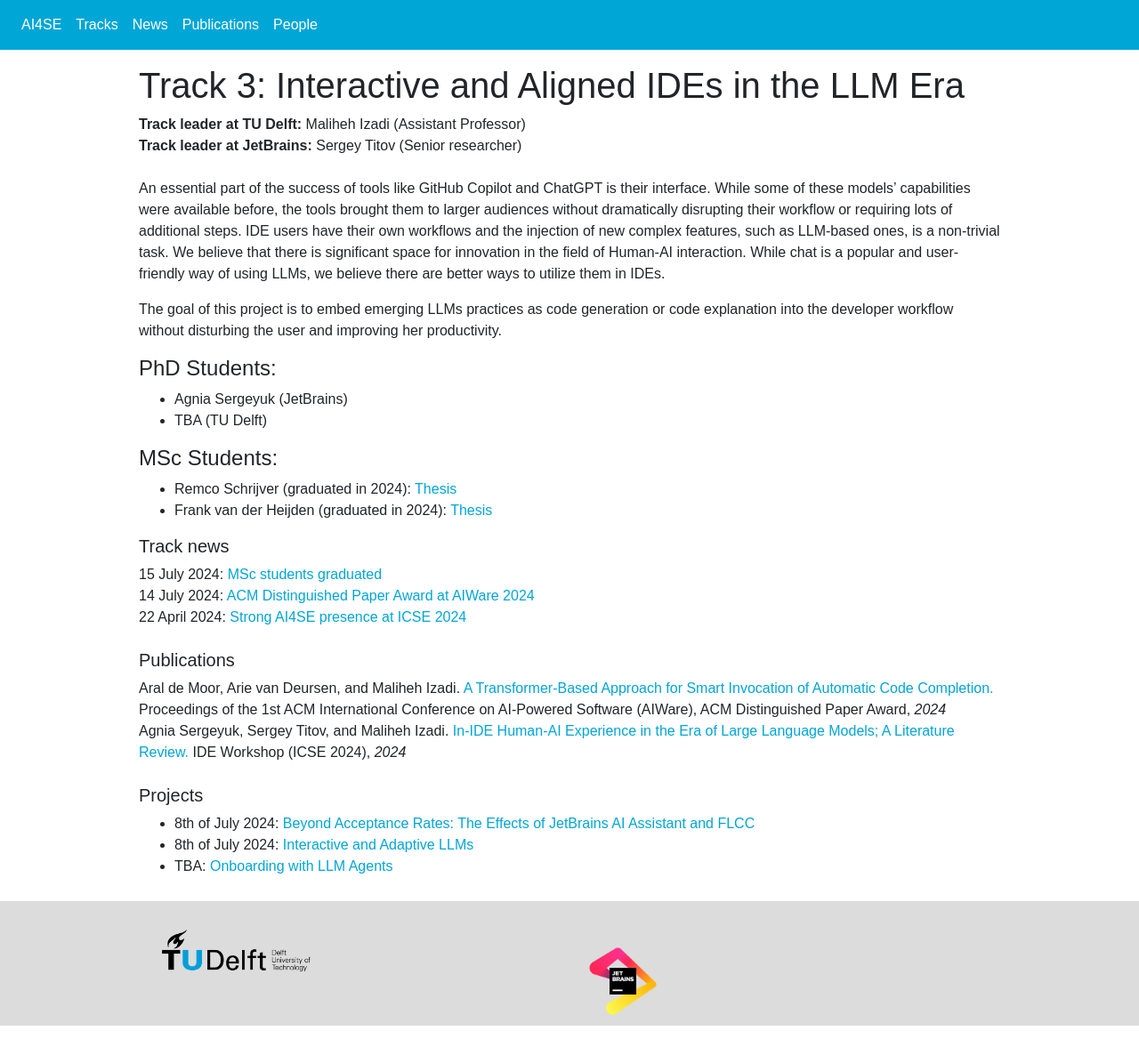
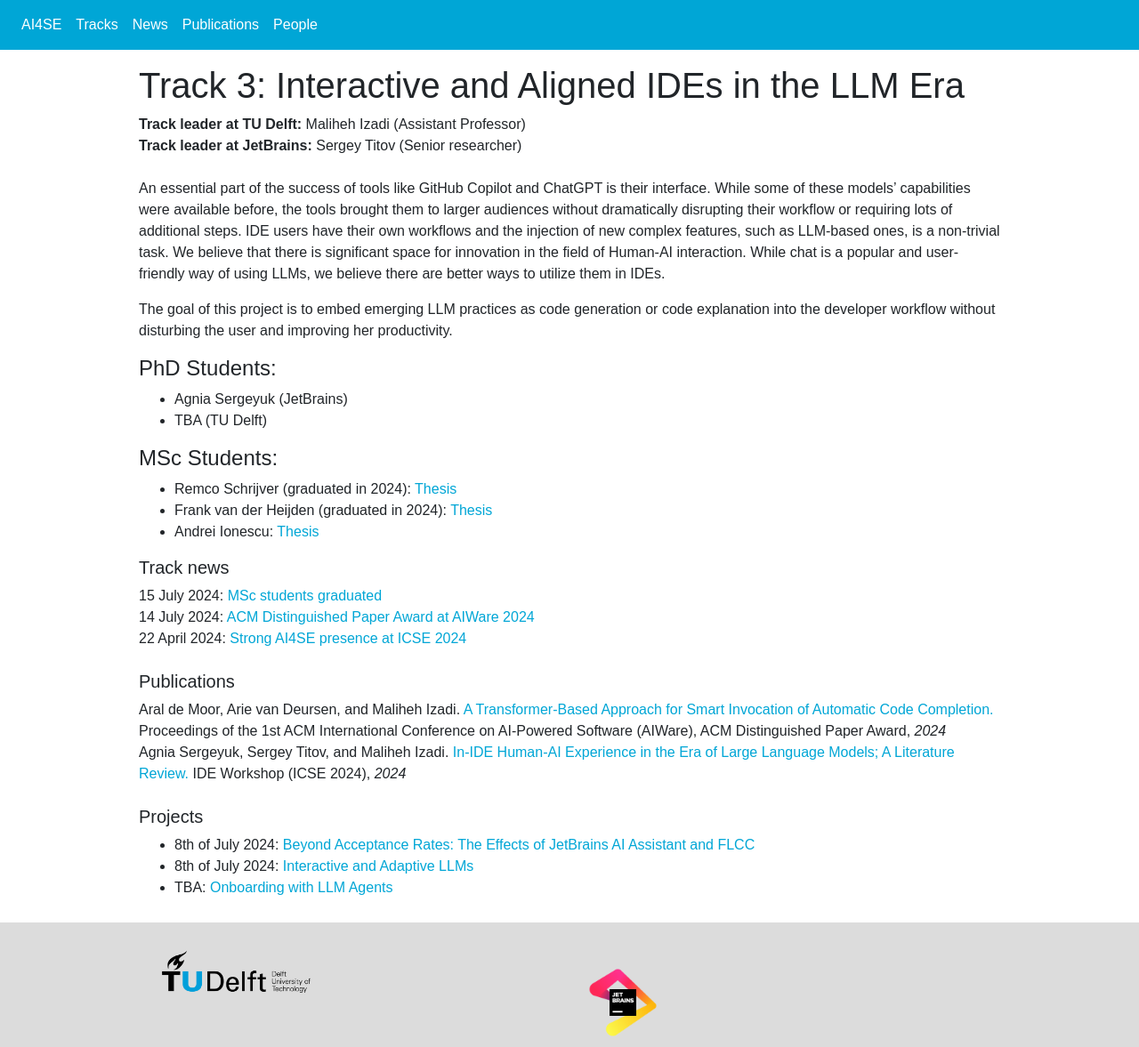
Before and after one commit to SERG-Delft/ai4se-website, a Jekyll site: the page built from _tracks/03_interactive_aligned_ide.md, in a window 1280 px wide. Shown: the whole page at 89% size. Built offline with Jekyll 4.4.1, drawn with Linux system fonts in a browser that asks for light colours; nearby versions of some CDN libraries; before the commit the page ends 1153 px from its top, so only the background shows below that.

Commit message:
Add Andrei to track 3 file

```diff
--- a/_tracks/03_interactive_aligned_ide.md
+++ b/_tracks/03_interactive_aligned_ide.md
@@ -9,7 +9,7 @@ phd: Agnia Sergeyuk
 
 An essential part of the success of tools like GitHub Copilot and ChatGPT is their interface. While some of these models' capabilities were available before, the tools brought them to larger audiences without dramatically disrupting their workflow or requiring lots of additional steps. IDE users have their own workflows and the injection of new complex features, such as LLM-based ones, is a non-trivial task. We believe that there is significant space for innovation in the field of Human-AI interaction. While chat is a popular and user-friendly way of using LLMs, we believe there are better ways to utilize them in IDEs.
 
-The goal of this project is to embed emerging LLMs practices as code generation or code explanation into the developer workflow without disturbing the user and improving her productivity.
+The goal of this project is to embed emerging LLM practices as code generation or code explanation into the developer workflow without disturbing the user and improving her productivity.
 
 #### PhD Students:
 - Agnia Sergeyuk (JetBrains)
@@ -18,3 +18,4 @@ The goal of this project is to embed emerging LLMs practices as code generation
 #### MSc Students:
 - Remco Schrijver (graduated in 2024): [Thesis](/projects/track-1/2024-07-08-beyond-acceptance-rates-thesis-remco-schrijver)
 - Frank van der Heijden (graduated in 2024): [Thesis](/projects/track-3/2024-07-08-inreractive-adaptive-llm-thesis-frank-van-der-heijden)
+- Andrei Ionescu: [Thesis](\projects/track-3/2024-10-07-onboarding-agent_andrei-ionescu.md)
```
